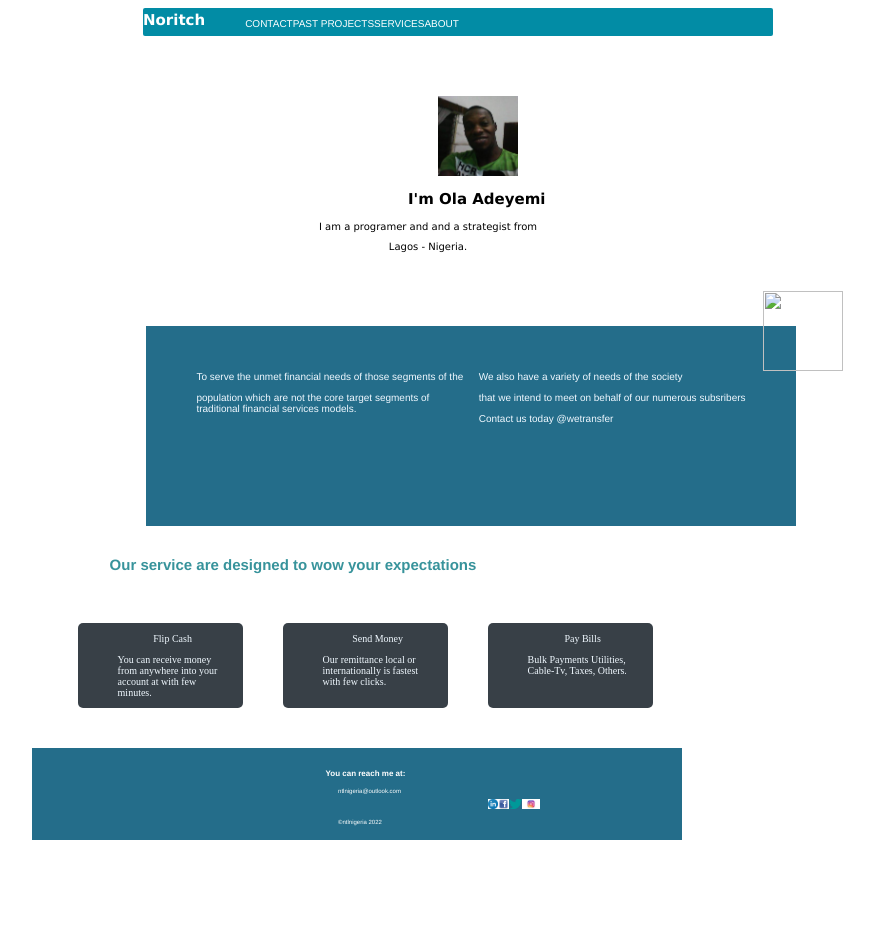
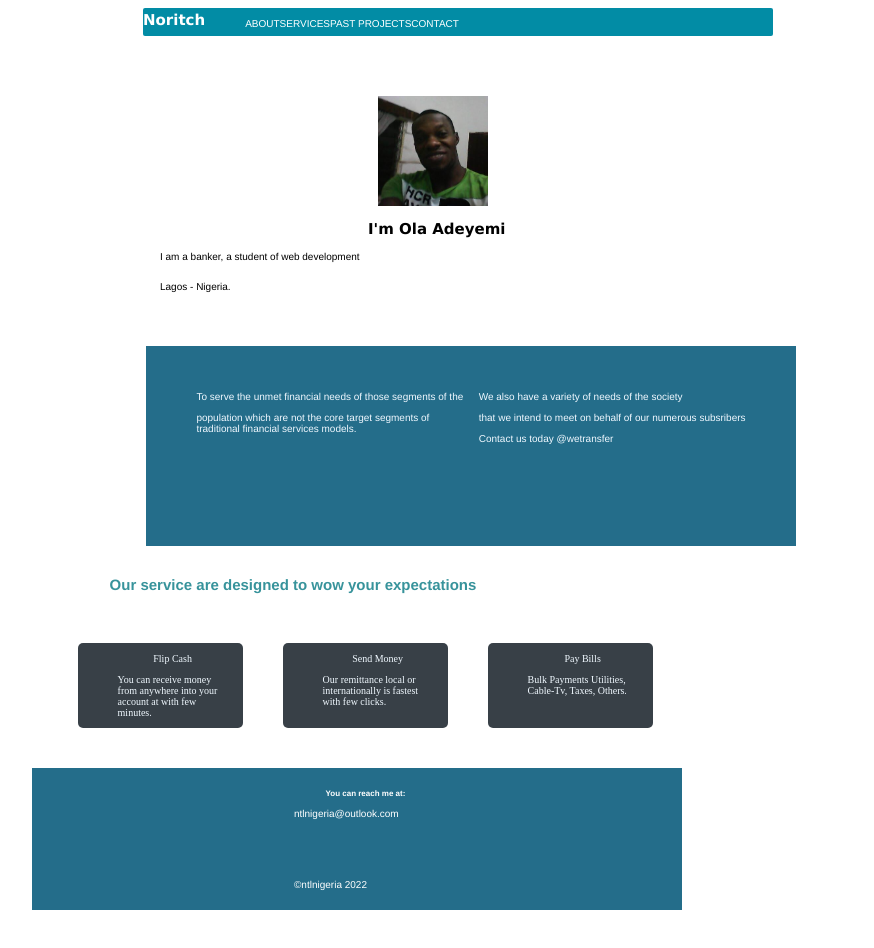
Before and after one commit to Olayemigithub/td-project4-css-basics, a plain HTML site: page index.html in a window 1280 px wide. Shown: the whole page, without its empty margins (360-1234 px from the left). Before the commit the page ends 840 px from the top, so only its background shows below. Drawn offline with Linux system fonts and the light colour scheme.

Commit message:
first commit

```diff
--- a/index.html
+++ b/index.html
@@ -23,13 +23,13 @@
       </div>
 
      <div id="my-bio">
-         <ul>
+         <div>
            <img src="img/ola.jpg">
            <h2> I'm Ola Adeyemi </h2>
-           <li>I am a programer and and a strategist from</li>
-           <li>Lagos - Nigeria.
-           <li class="flag"><img src="img/naija.jpg"></li>
-         </ul>
+           <p>I am a banker, a student of web development </p>
+           <p>Lagos - Nigeria.</p>
+           <!-- <img src="img/naija.jpg"alt=" flag of Nigeria"></p> -->
+         </div>
       </div>
 
 
@@ -78,11 +78,10 @@
   <div id="foot" >
      <h4>You can reach me at: </h4>
      <p>ntlnigeria@outlook.com<p>
-      <a>
-         <img src="img/lik.jpg">
-         <img src="img/fbb.jpg">
-         <img src="img/ttw.jpg">
-         <img src="img/inst.jpg">
+      <a link href="https://twitter.com/">
+      <a link href="https://web.facebook.com/">
+      <a link href="https://www.instagram.com/accounts/login/">
+      <a link href="https://www.linkedin.com/feed/">
       </a>
      <p>&copy;ntlnigeria 2022</p>
   </div>
--- a/style.css
+++ b/style.css
@@ -13,9 +13,12 @@ body{
     border: transparent;
     justify-content: center;
     font-family: 'Franklin Gothic Medium', 'Arial Narrow', Arial, sans-serif;
-    justify-content: center;
     height: 100vw;
     width: 100vh;
+}
+
+.item-wrapper{
+    overflow: hidden;
 }
 
 #container{
@@ -43,35 +46,34 @@ body{
     display: flex;
     list-style-type: none;
     color: #ffffff;
-    flex-flow: row-reverse;
+    justify-content: end;
+
 }
 
 #container ul:hover{
     color: black;
 
 }
-
-#my-bio li{
-    display: flex;
+#my-bio{
+    justify-content: center;
+}
+#my-bio p{
+    justify-content: center;
     width: 25vw;
     height: 20px;
-    margin-left: 41%;
-
+    margin-left: 40%;
 }
 
-#my-bio img{height: 80px; width: 80px; margin-left: 750px;
-            margin-top: 30px;
+#my-bio img{
+    height: 110px;
+    width: 110px;
+    margin-left: 730px;
+    margin-top: 30px;
 }
 
 #my-bio h2{
     font-family:Verdana, Geneva, Tahoma, sans-serif;
     margin-left: 720px;
-}
-
-#my-bio li{
-    font-family:Verdana, Geneva, Tahoma, sans-serif;
-    margin-left: 580px;
-    justify-content: center;
 }
 
 .objective {
@@ -130,6 +132,9 @@ body{
     margin: 20px;
 }
 
+.flip-cash:hover{
+    color: aqua;
+}
 
 footer{
     margin-top: 20px;
@@ -154,43 +159,27 @@ footer{
 #foot a{
     display: flex;
     height: 10px;
-    width: 10px;
+    width: 90px;
     justify-content:space-between;
-    margin-left: 45%;
-    margin-bottom: 10px;
+    margin-left:1%;
     justify-items: center;
     color: #ffffff;
-
 }
 
 #foot p{
-    font-size: 0.5em;
-    margin-left: 47%;
+    font-size: 1.0em;
+    margin-left: 40%;
 }
 
-/*
-#foot ul{
-    display: flex;
-    background-color: #126180eb;
-    height: 4vh;
-    width: 4vw;
-}
-     */
-
-
- @media screen and (max-width: 3160px) {
+@media screen and (max-width: 3160px) {
      body{
-        width: 100vw;
-        height:100vh;
+        width: 50%;
    }
-
-
 }
 
 @media screen and (min-width: 1024px) {
     body{
-        width: 100vw;
-        height: 100vh;
+        width: 100%;
 
     }
 }
```
Also changed, not shown: career.html (deleted, +0 -51 lines), Landing_page_project.png (deleted).
